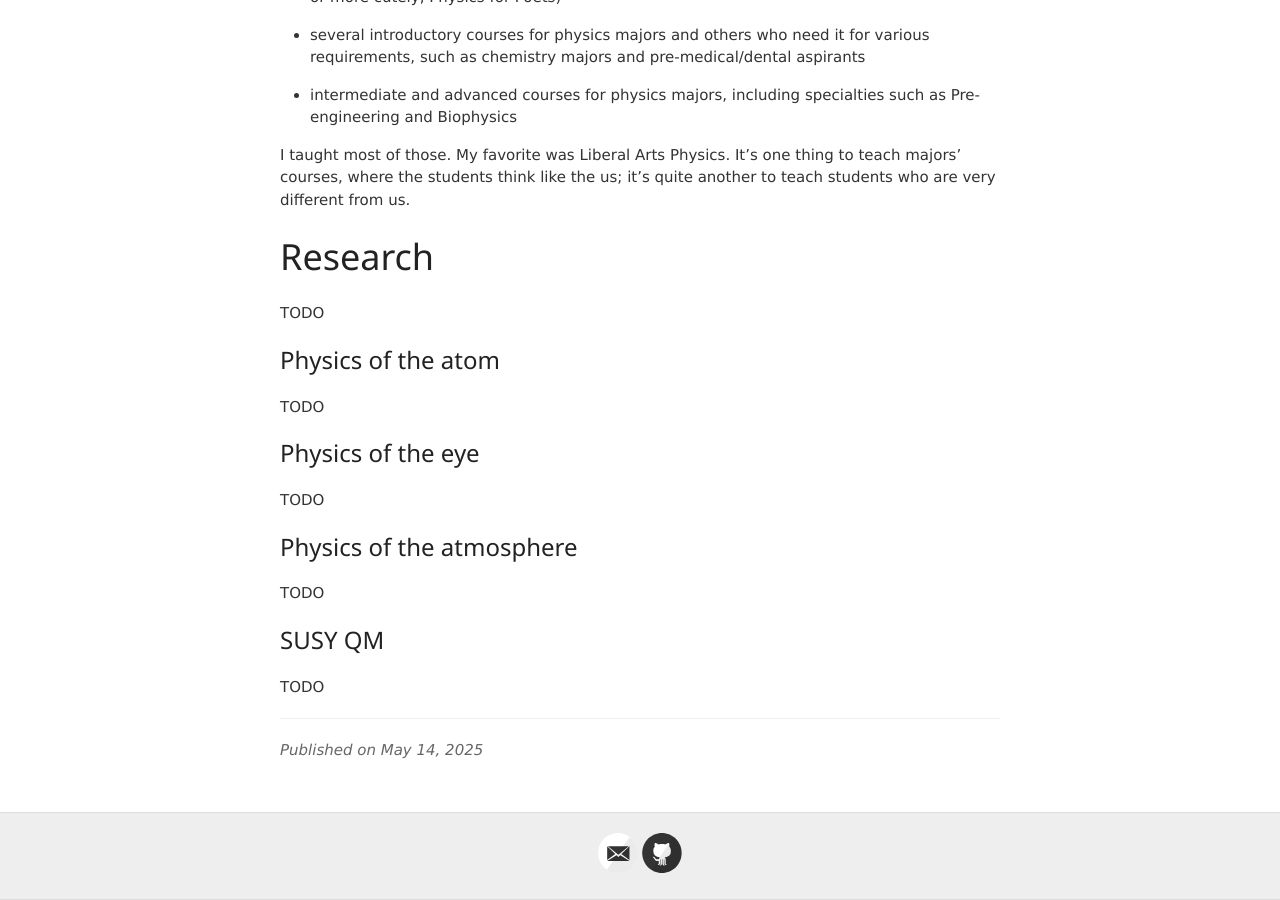
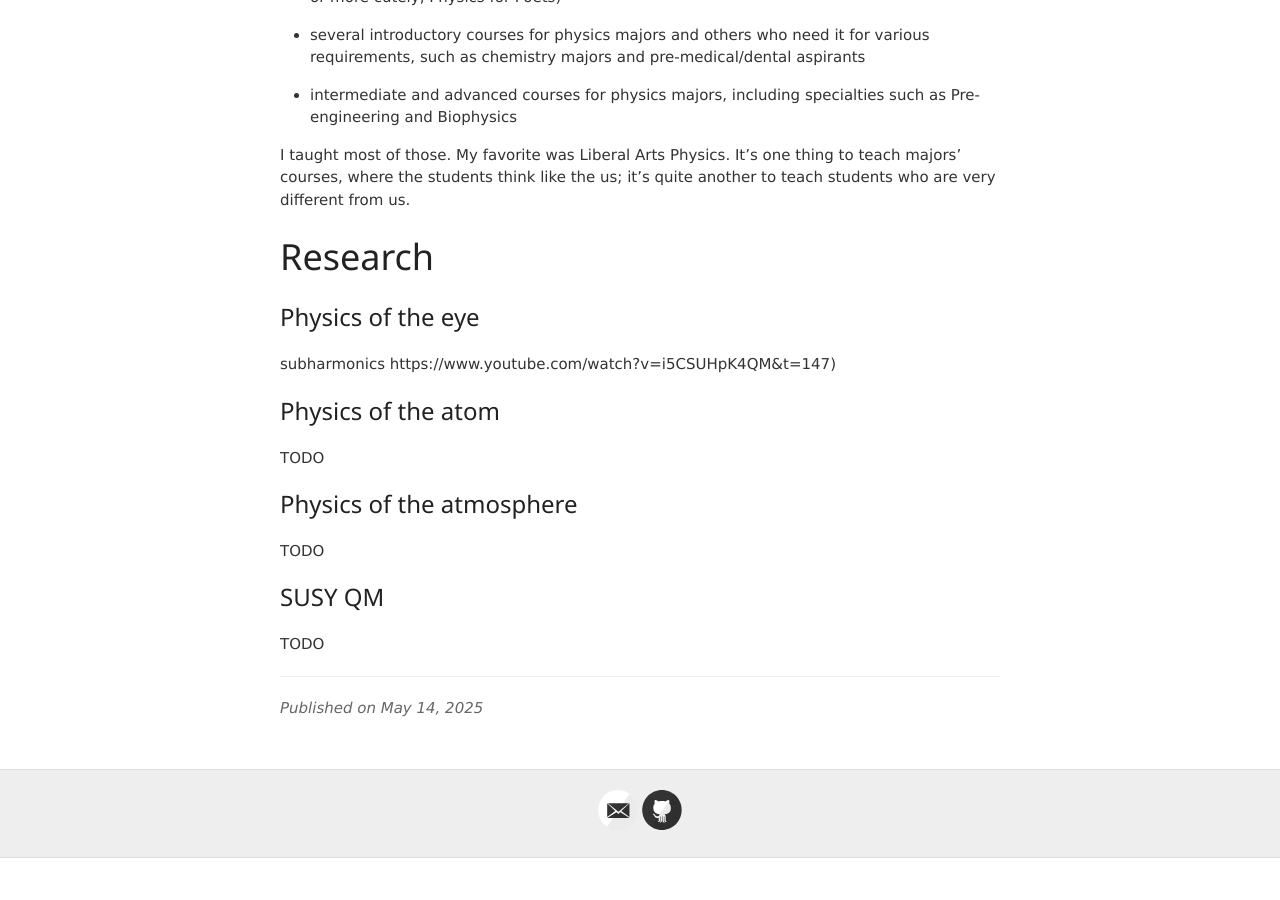
Before and after one commit to jvmallow/jvmallow.github.io, a Jekyll site: the page built from _posts/2025-05-14-Physics.md, in a window 1280 px wide and 900 px high, scrolled down 1120 px. Built offline with Jekyll 4.4.1, drawn with Linux system fonts in a browser that asks for light colours; a script that is not in the unit is left out; after the commit the page ends 1978 px from its top, so only the background shows below that.

Commit message:
Update 2025-05-14-Physics.md

```diff
--- a/_posts/2025-05-14-Physics.md
+++ b/_posts/2025-05-14-Physics.md
@@ -36,13 +36,12 @@ I taught most of those. My favorite was Liberal Arts Physics. It's one thing to
 
 # Research
 
-TODO
+###    Physics of the eye
+
+subharmonics
+https://www.youtube.com/watch?v=i5CSUHpK4QM&t=147)
 
 ###    Physics of the atom
-
-TODO
-
-###    Physics of the eye
 
 TODO
 
```
